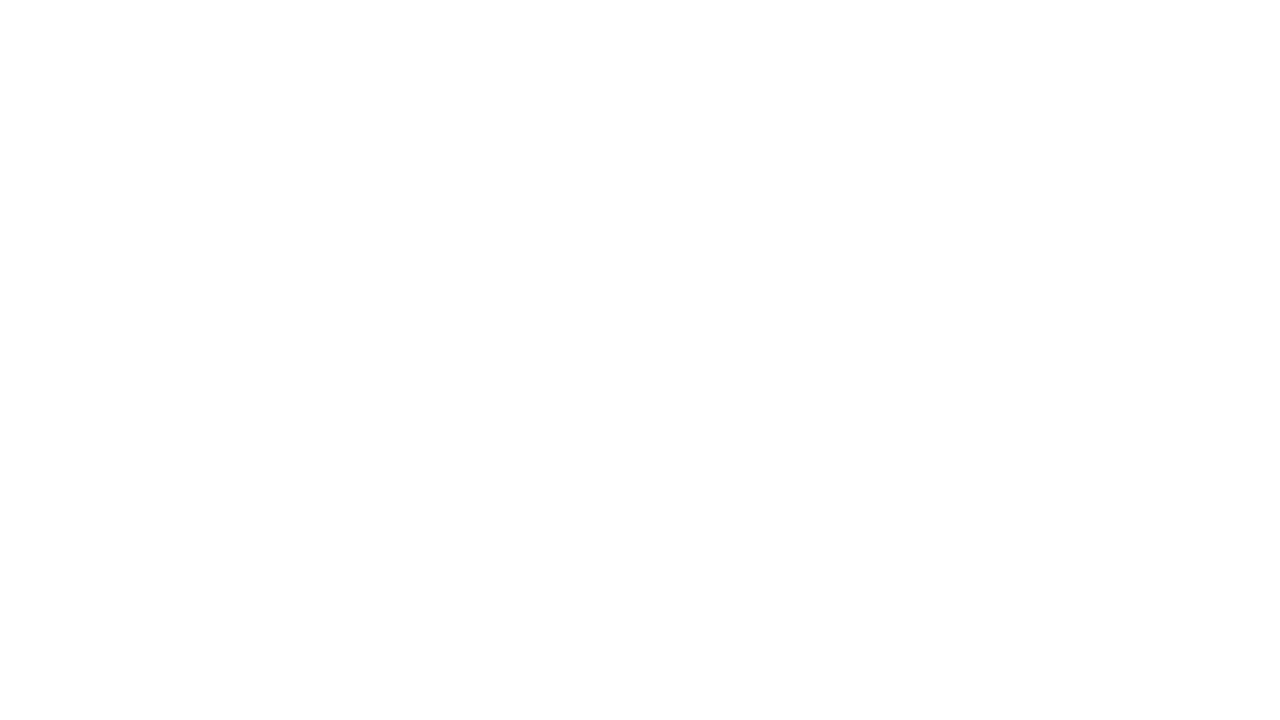
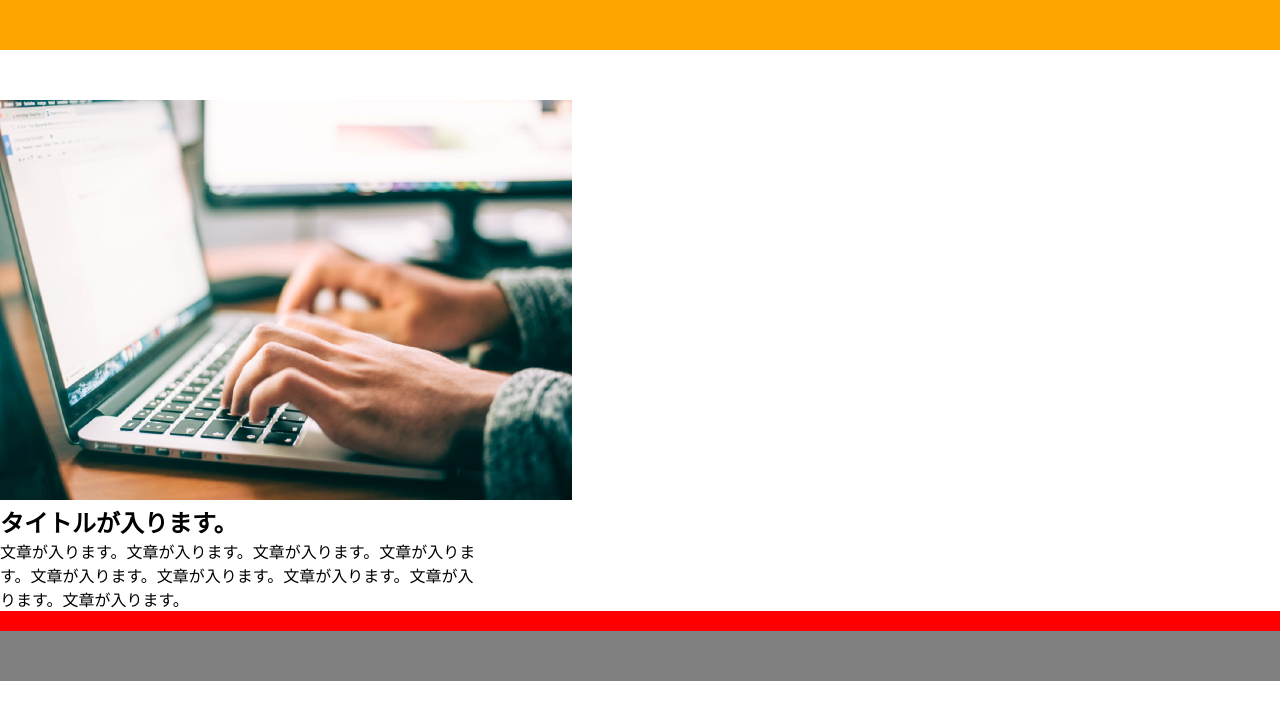
Before and after one commit to yuma1002/chapter10, a plain HTML site: page index.html in a window 1280 px wide. Drawn offline with Linux system fonts and the light colour scheme.

Commit message:
[Start]chapter10

```diff
--- a/index.html
+++ b/index.html
@@ -4,8 +4,31 @@
     <meta charset="UTF-8" />
 
     <link rel="stylesheet" href="style.css" />
-    <title>chapter</title>
+    <title>chapter10</title>
   </head>
 
-  <body></body>
+  <body>
+    <div class="header">
+      <div class="header-top"></div>
+      <div class="header-bottom"></div>
+    </div>
+    <div class="main-visual">
+      <div class="blog-item">
+        <img class="blog-image" src="img/flow01.png">
+        <section class="blog-text">
+          <h1>
+            タイトルが入ります。
+          </h1>
+          <p>
+            文章が入ります。文章が入ります。文章が入ります。文章が入りま<br>
+            す。文章が入ります。文章が入ります。文章が入ります。文章が入<br>
+            ります。文章が入ります。
+          </p>
+        </section>
+      </div>
+    </div>
+    <div class="blank1"></div>
+
+    <div class="footer"></div>
+  </body>
 </html>
--- a/style.css
+++ b/style.css
@@ -0,0 +1,35 @@
+* {
+  margin: 0;
+  padding: 0;
+  box-sizing: border-box;
+}
+.header{
+  width: 100%;
+  height: 100px;
+  background-color:orange;
+}
+.header-top{
+  width: 100%;
+  height: 50px;
+  background-color: orange;
+}
+.header-bottom{
+  width: 100%;
+  height: 50px;
+  background-color: white;
+}
+.main-vi{
+  width: 100%;
+  height: 300px;
+  background-color: white;
+}
+.blank1{
+  width: 100%;
+  height: 20px;
+  background-color: red;
+}
+.footer{
+  width: 100%;
+  height: 50px;
+  background-color: gray;
+}
```
Also changed, not shown: flow01.png (added), img/flow01.png (added), img/flow02.png (added), img/flow03.png (added).
